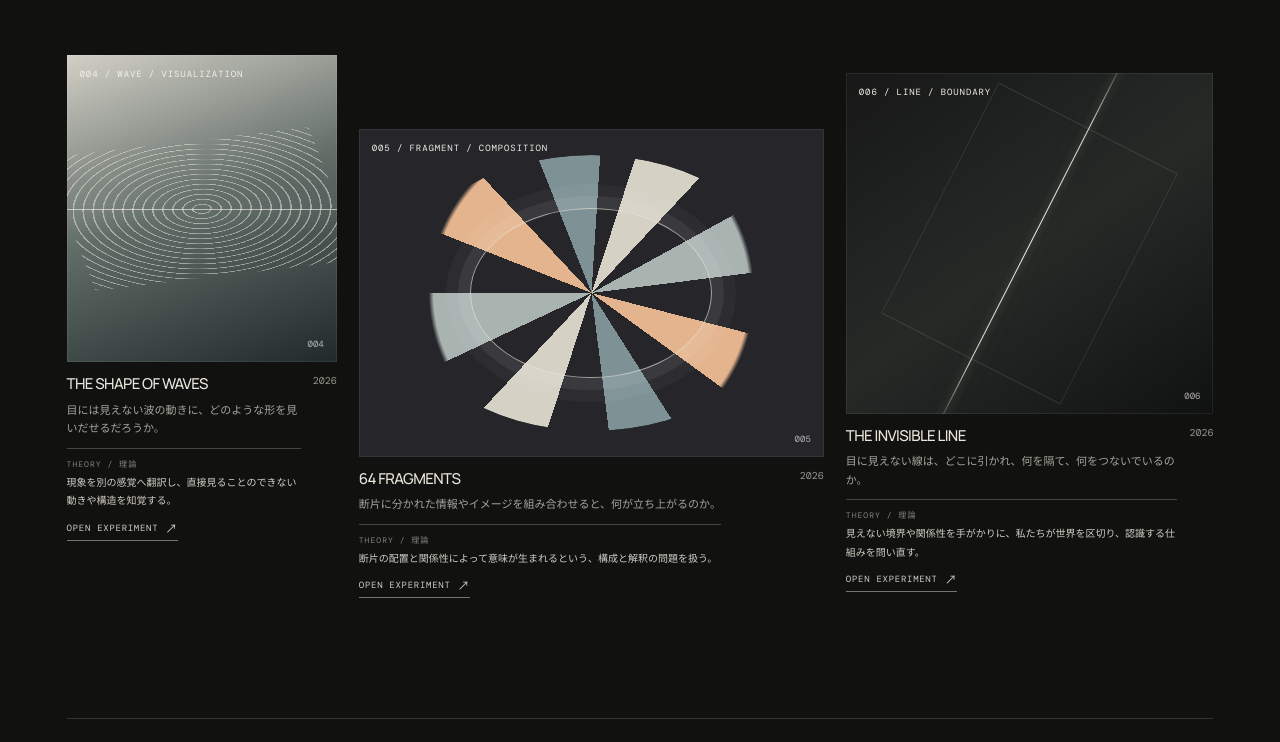
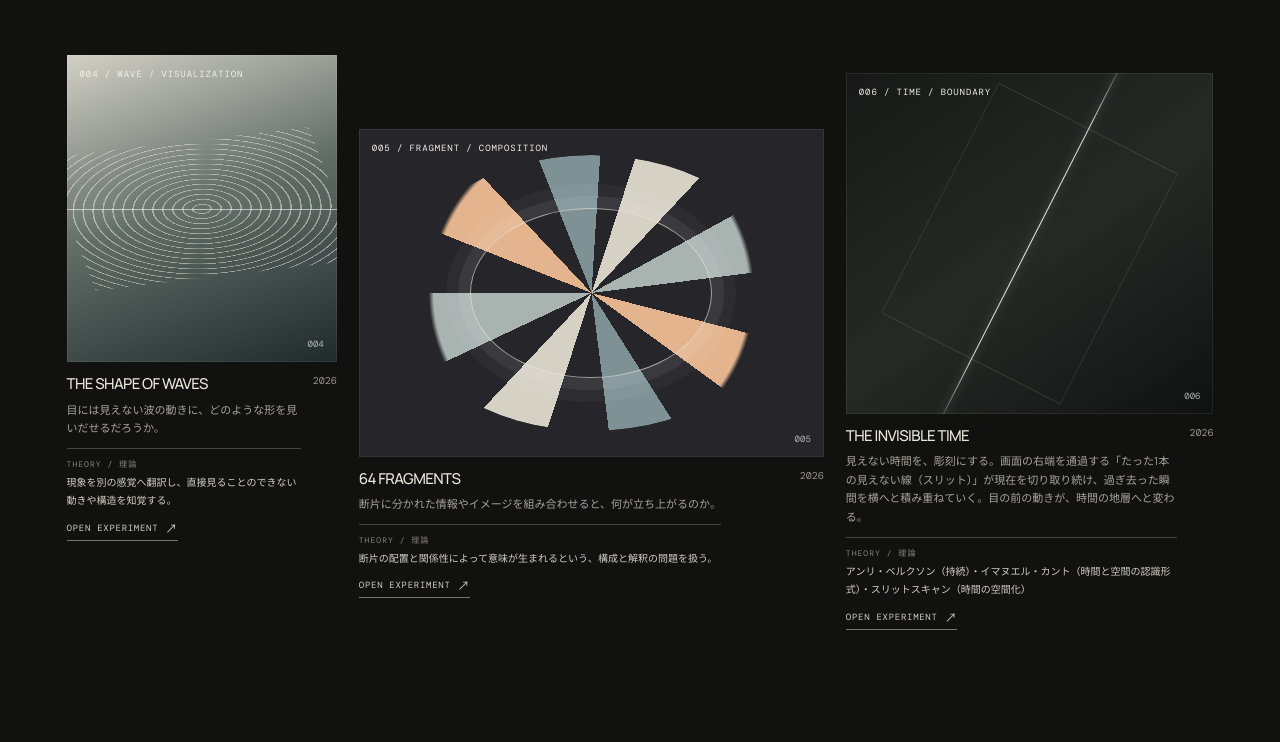
Before and after one commit to tnakajox/nakajox_experience, a plain HTML site: page index.html in a window 1280 px wide. Shown: the part 1289-2031 px from the top of the page. Drawn offline with nearby package versions, Linux system fonts and the light colour scheme.

Commit message:
Update index.html

```diff
--- a/index.html
+++ b/index.html
@@ -231,7 +231,7 @@ const works=[
  {no:'003',title:'DETOUR TO THE SHORTEST',year:'2026',category:'ROUTE / ALGORITHM',type:'VISIBLE',copy:'最短距離を選ぶことは、本当に最良の選択なのだろうか。',theory:'最適化という合理性を疑い、遠回りや偶然が生み出す価値を考える。',art:'a9',href:'https://tnakajox.github.io/DETOURTOTHE-SHORTEST/'},
  {no:'004',title:'THE SHAPE OF WAVES',year:'2026',category:'WAVE / VISUALIZATION',type:'VISIBLE',copy:'目には見えない波の動きに、どのような形を見いだせるだろうか。',theory:'現象を別の感覚へ翻訳し、直接見ることのできない動きや構造を知覚する。',art:'a10',href:'https://tnakajox.github.io/shapeofwaves/'},
  {no:'005',title:'64 FRAGMENTS',year:'2026',category:'FRAGMENT / COMPOSITION',type:'ART',copy:'断片に分かれた情報やイメージを組み合わせると、何が立ち上がるのか。',theory:'断片の配置と関係性によって意味が生まれるという、構成と解釈の問題を扱う。',art:'a11',href:'https://tnakajox.github.io/64FRAGMENTS/'},
- {no:'006',title:'THE INVISIBLE LINE',year:'2026',category:'LINE / BOUNDARY',type:'ART',copy:'目に見えない線は、どこに引かれ、何を隔て、何をつないでいるのか。',theory:'見えない境界や関係性を手がかりに、私たちが世界を区切り、認識する仕組みを問い直す。',art:'a12',href:'https://tnakajox.github.io/the-invisible-line/'}
+ {no:'006',title:'THE INVISIBLE TIME',year:'2026',category:'TIME / BOUNDARY',type:'ART',copy:'見えない時間を、彫刻にする。画面の右端を通過する「たった1本の見えない線（スリット）」が現在を切り取り続け、過ぎ去った瞬間を横へと積み重ねていく。目の前の動きが、時間の地層へと変わる。',theory:'アンリ・ベルクソン（持続）・イマヌエル・カント（時間と空間の認識形式）・スリットスキャン（時間の空間化）',art:'a12',href:'https://tnakajox.github.io/the-invisible-line/'}
 ];
 
 const gallery=document.querySelector('#gallery');
```
